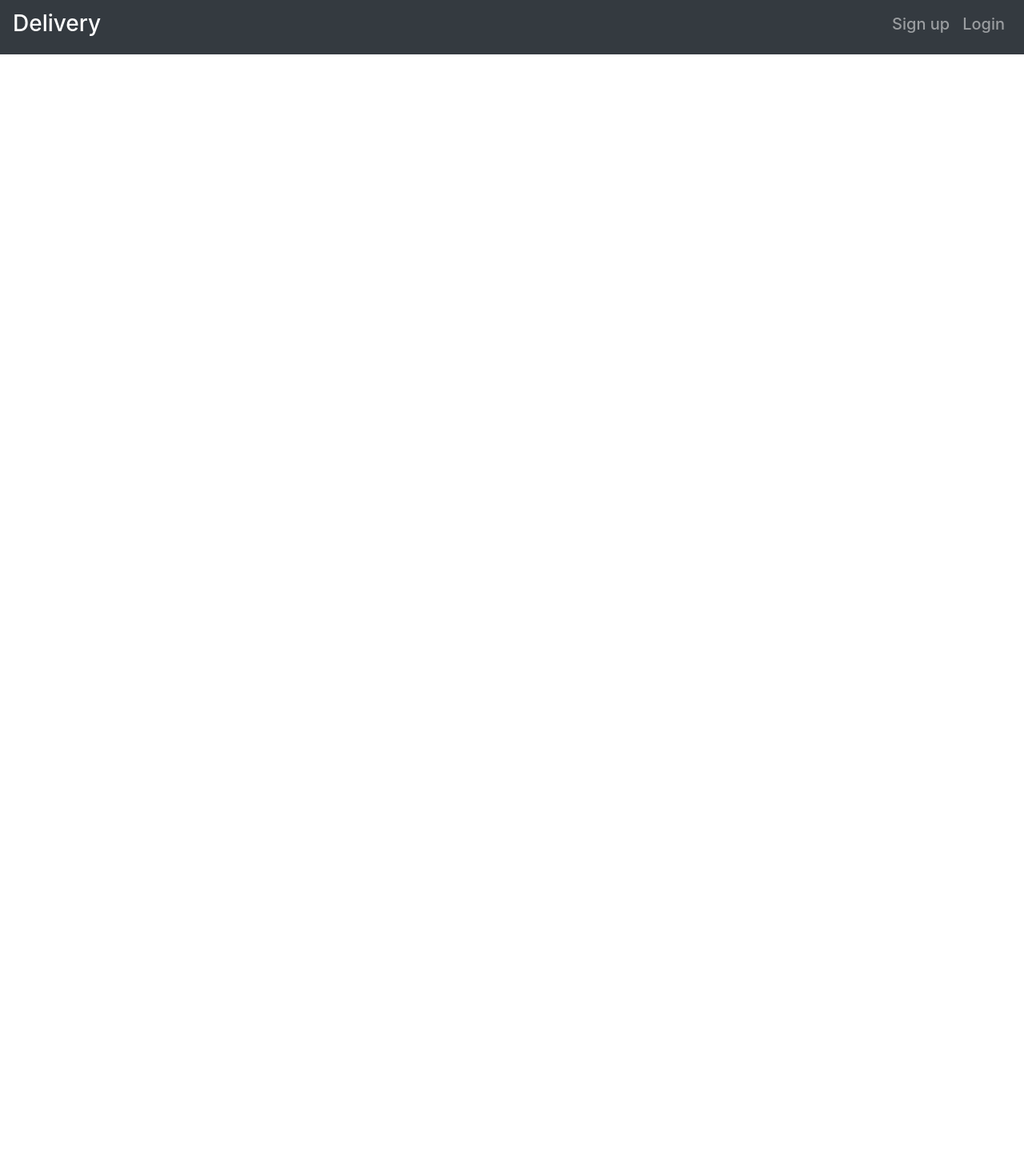
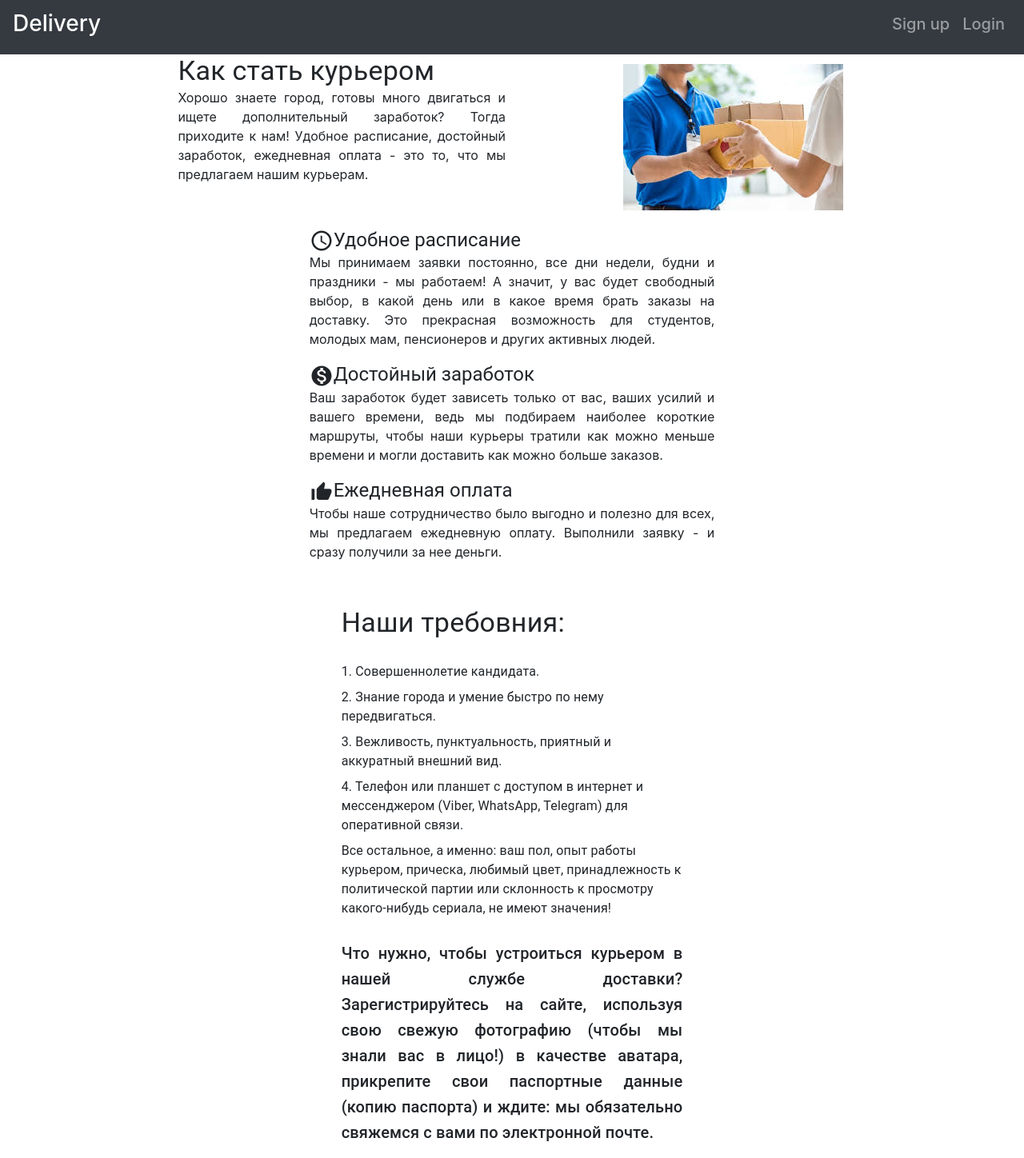
Before and after one commit to ESPD2020-2/ESDP2020, a React (Create React App) app in the folder frontend/: page /forCouriers in a window 1280 px wide. Shown: the whole page at 80% size. Before the commit the page ends 800 px from the top, so only its background shows below. Built offline with nearby package versions, Linux system fonts and the light colour scheme.

Commit message:
#13 Сверстал страницу для курьера

```diff
--- a/frontend/package.json
+++ b/frontend/package.json
@@ -3,6 +3,8 @@
   "version": "0.1.0",
   "private": true,
   "dependencies": {
+    "@material-ui/core": "^4.9.13",
+    "@material-ui/icons": "^4.9.1",
     "axios": "^0.19.2",
     "bootstrap": "^4.4.1",
     "connected-react-router": "^6.8.0",
--- a/frontend/src/Routes.js
+++ b/frontend/src/Routes.js
@@ -2,12 +2,14 @@ import React from 'react';
 import {Route, Switch} from "react-router-dom";
 import Register from "./containers/Register/Register";
 import Login from "./containers/Login/Login";
+import ForCouriers from "./containers/ForCouriers/ForCouriers";
 
 const Routes = () => {
     return (
         <Switch>
             <Route path="/register" exact component={Register}/>
             <Route path="/login" exact component={Login}/>
+            <Route path="/forCouriers" exact component={ForCouriers}/>
         </Switch>
     );
 };
--- /dev/null
+++ b/frontend/src/containers/ForCouriers/ForCouriers.css
@@ -0,0 +1,51 @@
+#root .MuiGrid-spacing-xs-2 {
+    width: 100%;
+}
+
+.MuiGrid-root {
+    text-align: justify;
+}
+
+.blockWithImage {
+    position: relative;
+    display: flex;
+}
+
+.blockWithImage img {
+    position: absolute;
+    top: 20px;
+    right: 17%;
+}
+
+.blockWithImage .textNearTheImage {
+    position: absolute;
+    text-align: justify;
+    width: 32%;
+    left: 18%;
+}
+
+.blockWithImage .textNearTheImage p {
+    font-size: 16px;
+}
+
+.reasons {
+    margin-top: 20%;
+    width: 100%;
+    padding: 0;
+}
+
+.reasons .MuiGrid-spacing-xs-10 > .MuiGrid-item {
+    padding: 0;
+}
+
+.list {
+    margin-top: 5%;
+}
+
+.MuiTypography-h5 .MuiSvgIcon-root {
+    font-size: 30px;
+}
+
+.MuiList-padding .MuiListItem-gutters {
+    padding: 0;
+}
--- /dev/null
+++ b/frontend/src/containers/ForCouriers/ForCouriers.js
@@ -0,0 +1,110 @@
+import React from 'react';
+import CourierImage from '../../assets/images/courier.jpeg';
+import './ForCouriers.css';
+import Grid from "@material-ui/core/Grid";
+import ScheduleIcon from '@material-ui/icons/Schedule';
+import MonetizationOnIcon from '@material-ui/icons/MonetizationOn';
+import Typography from "@material-ui/core/Typography";
+import ThumbUpAltIcon from '@material-ui/icons/ThumbUpAlt';
+import List from "@material-ui/core/List";
+import ListItem from "@material-ui/core/ListItem";
+import ListItemText from "@material-ui/core/ListItemText";
+import Box from "@material-ui/core/Box";
+
+const ForCouriers = () => {
+    return (
+        <>
+            <Grid container direction="column" spacing={2} className="forCouriers">
+                <Grid item className="blockWithImage">
+                    <Grid item className="textNearTheImage">
+                        <Typography variant="h4">Как стать курьером</Typography>
+                        <p>Хорошо знаете город, готовы много двигаться и ищете дополнительный заработок?
+                            Тогда приходите к нам!
+                            Удобное расписание, достойный заработок, ежедневная оплата - это то, что мы
+                            предлагаем нашим курьерам.</p>
+                    </Grid>
+                    <Grid item xs>
+                        <img src={CourierImage} alt="Courier img"/>
+                    </Grid>
+                </Grid>
+            </Grid>
+            <Grid container justify="center" className="reasons">
+                <Grid item xs={12} md={10} lg={4}>
+                    <Grid container direction="column" spacing={10}>
+                        <Grid item className="reason" xs>
+                            <Typography variant="h5"><ScheduleIcon/>Удобное расписание</Typography>
+                            <p>Мы принимаем заявки постоянно, все дни недели, будни и праздники - мы работаем! А
+                                значит, у вас будет свободный выбор, в какой день или в какое время брать заказы на
+                                доставку. Это прекрасная возможность для студентов, молодых мам, пенсионеров и
+                                других активных людей.</p>
+                        </Grid>
+                        <Grid item className="reason">
+                            <Typography variant="h5"><MonetizationOnIcon/>Достойный заработок</Typography>
+                            <p>Ваш заработок будет зависеть только от вас, ваших усилий и вашего времени, ведь
+                                мы подбираем наиболее короткие маршруты, чтобы наши курьеры тратили как можно
+                                меньше времени и могли доставить как можно больше заказов.</p>
+                        </Grid>
+                        <Grid item className="reason">
+                            <Typography variant="h5"><ThumbUpAltIcon/>Ежедневная оплата</Typography>
+                            <p>Чтобы наше сотрудничество было выгодно и полезно для всех, мы предлагаем
+                                ежедневную оплату. Выполнили заявку - и сразу получили за нее деньги.</p>
+                        </Grid>
+                    </Grid>
+                </Grid>
+            </Grid>
+            <Grid container justify="center" className="list">
+                <Grid item xs={12} md={10} lg={4}>
+                    <Grid item xs>
+                        <Box pt={2} pb={2}>
+                            <Typography variant="h4">Наши требовния:</Typography>
+                        </Box>
+                    </Grid>
+                    <Grid item xs>
+                        <List>
+                            <ListItem>
+                                <ListItemText>
+                                    1. Совершеннолетие кандидата.
+                                </ListItemText>
+                            </ListItem>
+                            <ListItem>
+                                <ListItemText>
+                                    2. Знание города и умение быстро по нему передвигаться.
+                                </ListItemText>
+                            </ListItem>
+                            <ListItem>
+                                <ListItemText>
+                                    3. Вежливость, пунктуальность, приятный и аккуратный внешний вид.
+                                </ListItemText>
+                            </ListItem>
+                            <ListItem>
+                                <ListItemText>
+                                    4. Телефон или планшет с доступом в интернет и мессенджером (Viber, WhatsApp,
+                                    Telegram) для оперативной связи.
+                                </ListItemText>
+                            </ListItem>
+                            <ListItem>
+                                <ListItemText>
+                                    Все остальное, а именно: ваш пол, опыт работы курьером, прическа, любимый цвет,
+                                    принадлежность к политической партии или склонность к просмотру какого-нибудь
+                                    сериала, не имеют значения!
+                                </ListItemText>
+                            </ListItem>
+                        </List>
+                    </Grid>
+                </Grid>
+            </Grid>
+            <Grid container justify="center">
+                <Grid item xs={12} md={10} lg={4}>
+                    <Box pt={2} pb={2}>
+                        <Typography variant="h6">Что нужно, чтобы устроиться курьером в нашей службе доставки?
+                            Зарегистрируйтесь на сайте, используя свою свежую фотографию (чтобы мы знали
+                            вас в лицо!) в качестве аватара, прикрепите свои паспортные данные (копию паспорта)
+                            и ждите: мы обязательно свяжемся с вами по электронной почте.</Typography>
+                    </Box>
+                </Grid>
+            </Grid>
+        </>
+    );
+};
+
+export default ForCouriers;
```
Also changed, not shown: frontend/src/assets/images/courier.jpeg (added), 1 other file (tests, documents, lock files or other folders).
